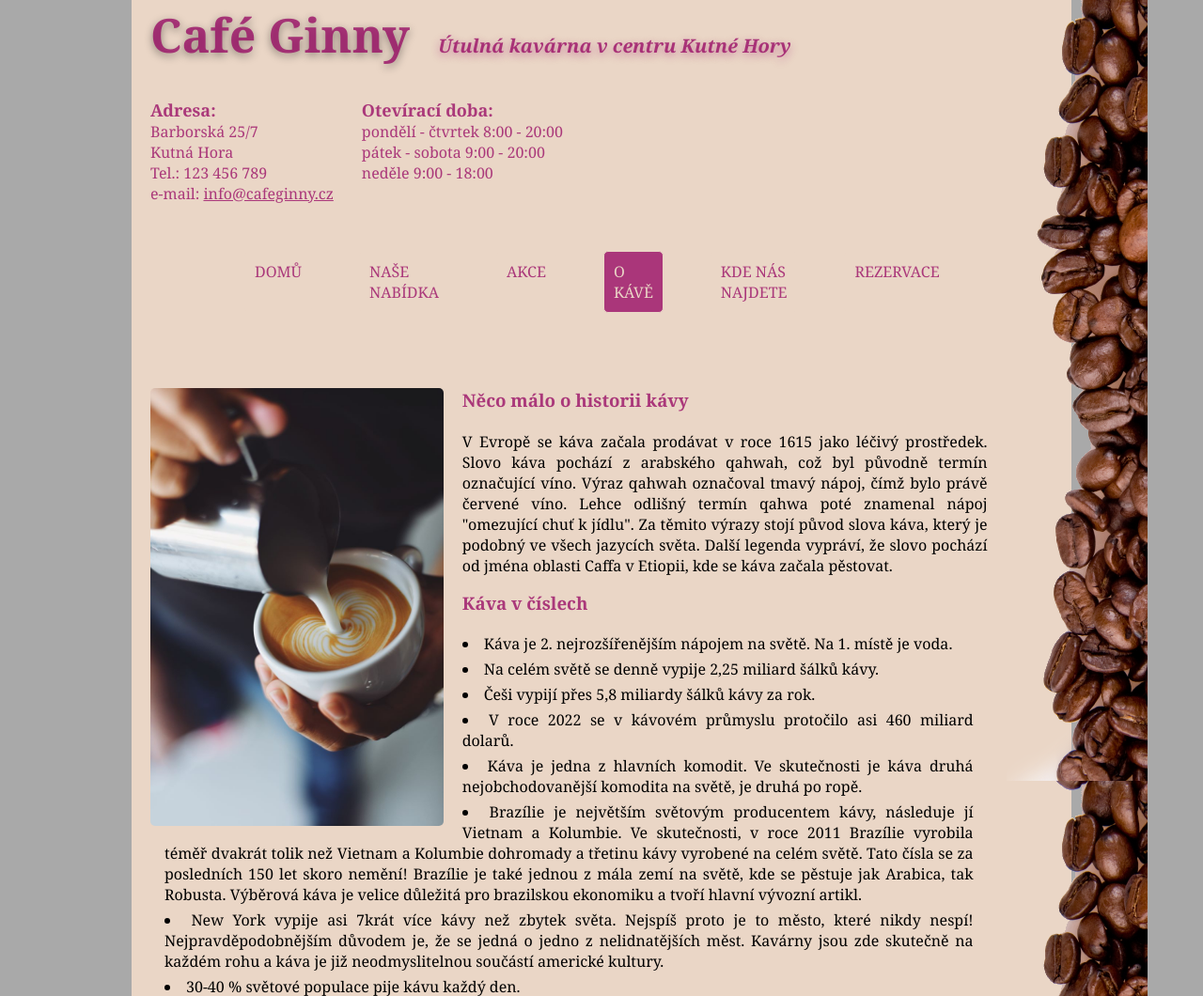
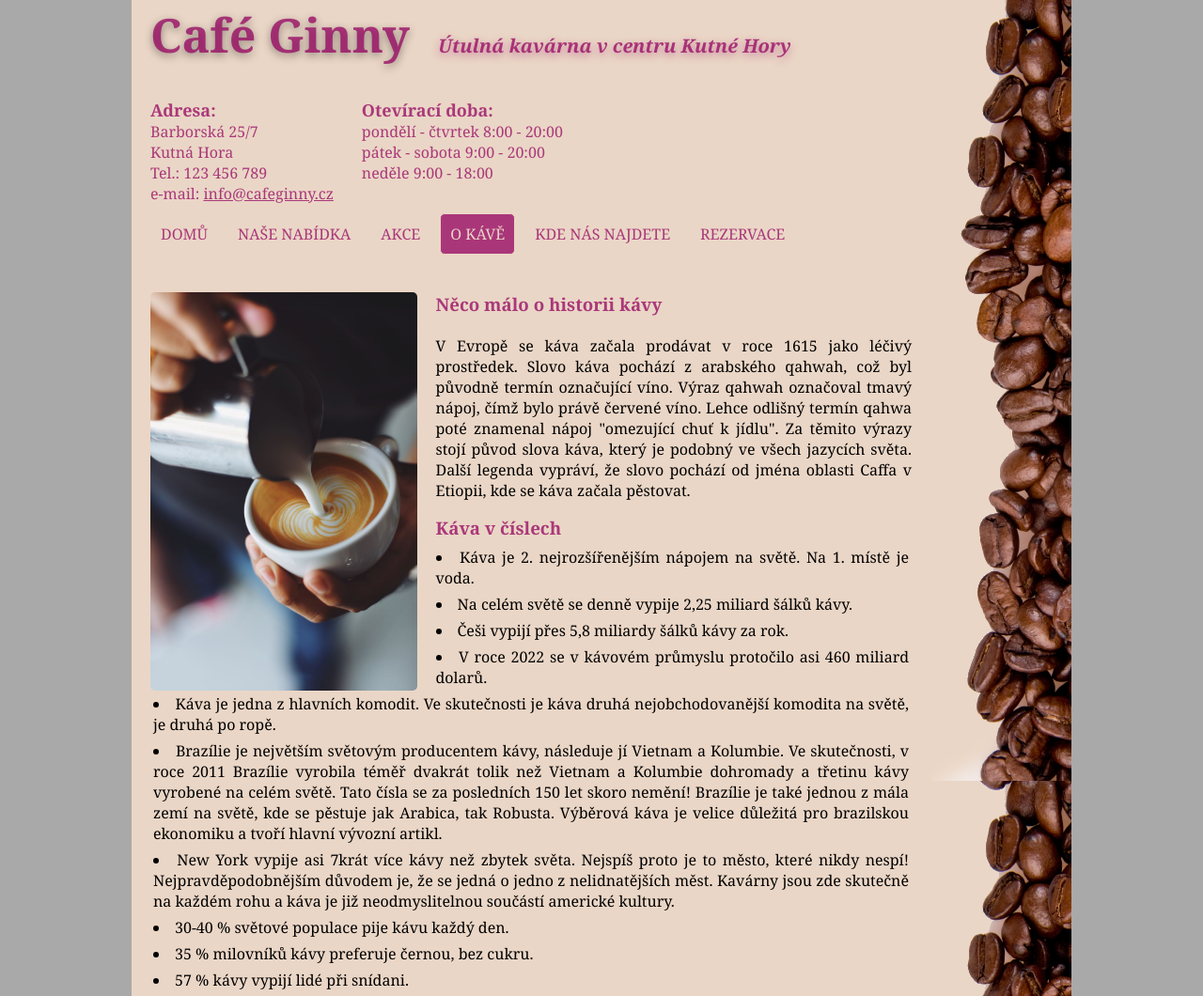
Before and after one commit to VeraPichnerova/cafe-ginny, an Eleventy site: page o-kave.html in a window 1280 px wide. Shown: the part 17-1077 px from the top of the page at 94% size. Built offline with nearby package versions, Linux system fonts and the light colour scheme; Eleventy itself is replaced by a stand-in of ours; files that its build step writes are made by us from their sources.

Commit message:
modified:   css/style.css modified:   css/style.css.map

```diff
--- a/css/style.css
+++ b/css/style.css
@@ -84,8 +84,9 @@ body {
   }
 }
 .menu__items {
+  margin: 0;
+  padding: 0;
   list-style: none;
-  margin: 20px;
 }
 
 .menu__item {
@@ -114,16 +115,12 @@ body {
 }
 
 @media screen and (min-width: 600px) {
-  .menu {
-    margin-left: 20px;
-  }
   .menu__items {
     display: flex;
     justify-content: flex-start;
     gap: 10px;
   }
   .menu__item {
-    margin: 20px;
     display: inline-block;
   }
   .menu__link {
@@ -143,6 +140,7 @@ body {
 .picture__img {
   width: 100%;
   border-radius: 5px;
+  margin-bottom: 10px;
 }
 
 .img__float-left {
@@ -224,14 +222,9 @@ label,
   color: rgba(152, 9, 100, 0.459);
 }
 
-.claim--center {
-  margin: 20px auto;
-  color: rgba(152, 9, 100, 0.7725490196);
-  text-align: center;
-}
-
 .pricelist {
   width: 100%;
+  padding-bottom: 20px;
 }
 
 .pricelist td {
@@ -263,13 +256,12 @@ label,
 }
 
 .content__unordered-list {
-  margin: 0;
-  padding: 15px;
   list-style-position: inside;
+  margin: 0 0 15px 0;
+  padding: 0;
 }
 
 .content__unordered-list li {
-  margin-bottom: 5px;
-  padding: 0;
+  padding: 3px;
   text-align: justify;
 }/*# sourceMappingURL=style.css.map */
```
Also changed, not shown: 1 other file.
